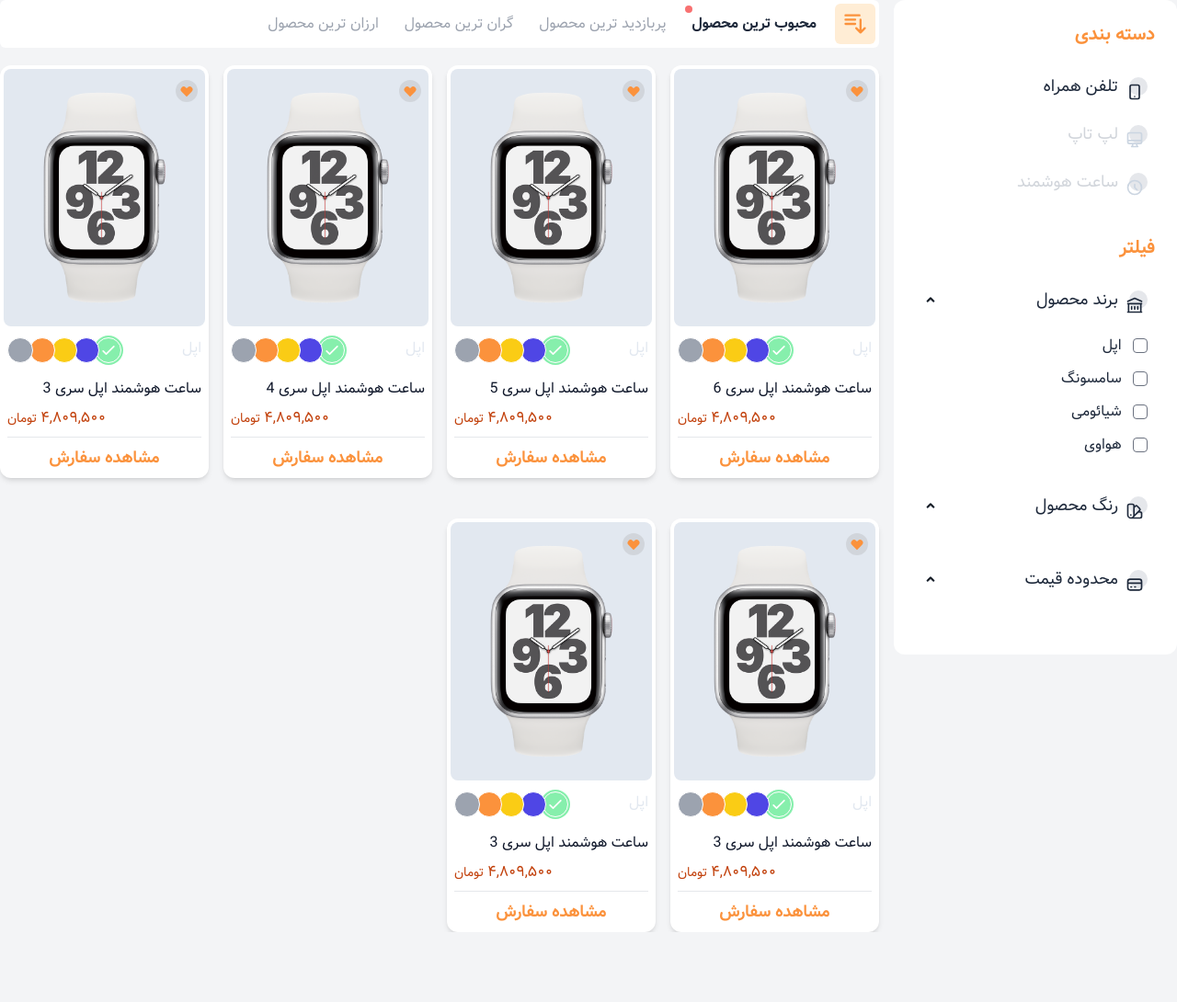
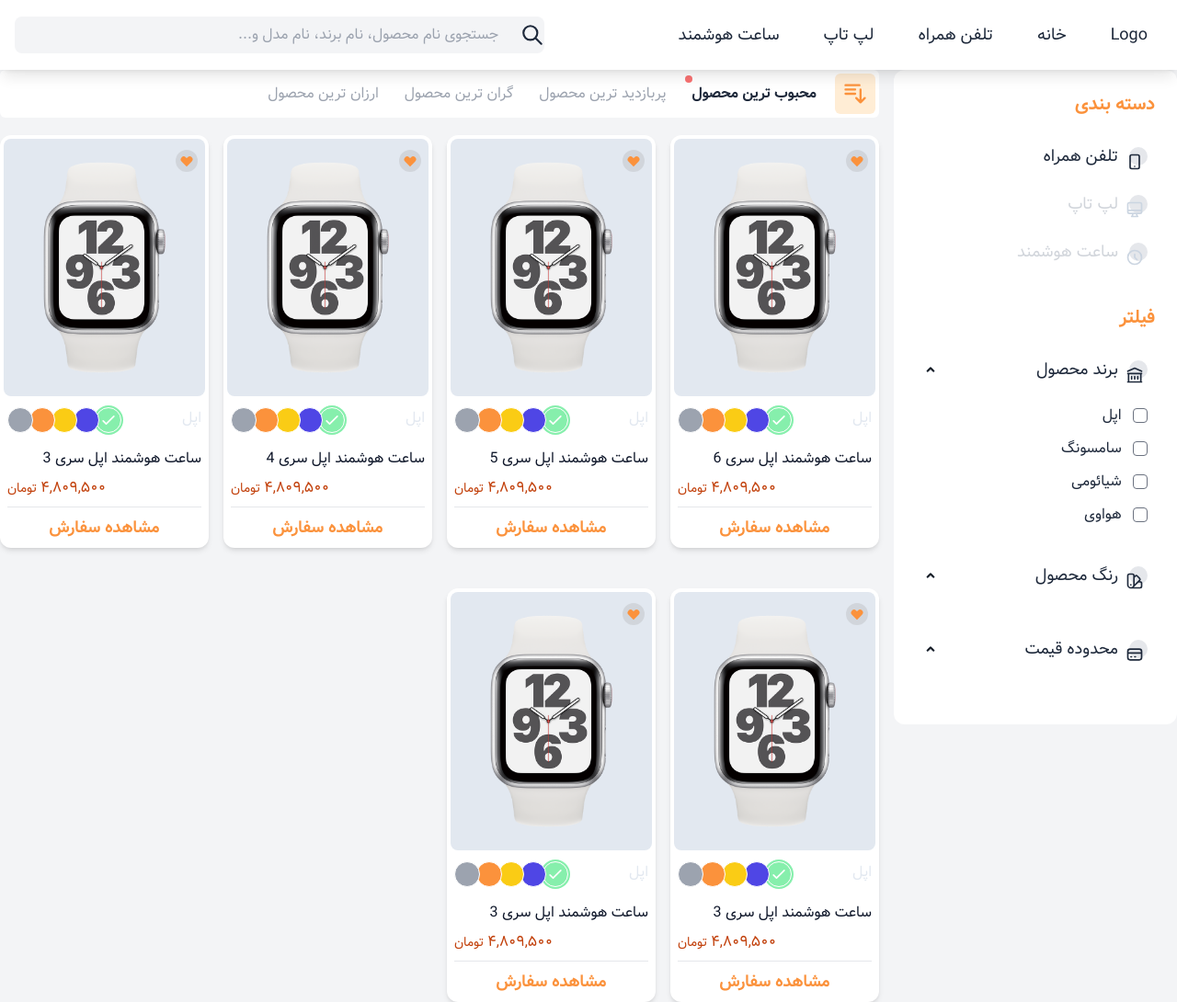
Before and after one commit to Reza2478/DigitizeApp, a website: page public/index.html in a window 1280 px wide. Shown: the whole page at 92% size. Before the commit the page ends 1014 px from the top, so only its background shows below. Drawn offline with nearby package versions, Linux system fonts and the light colour scheme.

Commit message:
navbar is completed

```diff
--- a/public/index.html
+++ b/public/index.html
@@ -74,6 +74,23 @@
       </div>
     </div>
 
+    <nav class="bg-white flex items-center justify-between p-4 top-0 sticky z-10 shadow-lg">
+      <ul class="flex justify-center items-center text-lg gap-x-4 text-slate-800">
+        <li><a class="block hover:bg-gray-100 transition-all duration-500 px-4 py-2 rounded" href="#">Logo</a></li>
+        <li><a class="block hover:bg-gray-100 transition-all duration-500 px-4 py-2 rounded" href="#">خانه</a></li>
+        <li><a class="block hover:bg-gray-100 transition-all duration-500 px-4 py-2 rounded" href="#">تلفن همراه</a></li>
+        <li><a class="block hover:bg-gray-100 transition-all duration-500 px-4 py-2 rounded" href="#">لپ تاپ</a></li>
+        <li><a class="block hover:bg-gray-100 transition-all duration-500 px-4 py-2 rounded" href="#">ساعت هوشمند</a></li>
+      </ul>
+      <div class="flex-1 max-w-xl">
+        <div class="flex items-center bg-gray-100 rounded-lg">
+          <svg xmlns="http://www.w3.org/2000/svg" class="h-7 w-7 stroke-slate-800" fill="none" viewBox="0 0 24 24" stroke="currentColor" stroke-width="2">
+            <path stroke-linecap="round" stroke-linejoin="round" d="M21 21l-6-6m2-5a7 7 0 11-14 0 7 7 0 0114 0z" />
+          </svg>
+          <input class="w-full mr-4 focus:outline-none bg-transparent p-2 text-slate-800" type="text" name="" id="" placeholder="جستجوی نام محصول، نام برند، نام مدل و...">
+        </div>
+      </div>
+    </nav>
     <div class="grid grid-cols-12 md:grid-rows-[55px_minmax(500px,_1fr)] gap-4">
       <!--sidebar section-->
       <div class="hidden md:block col-span-4 row-span-2 lg:col-span-3">
```
Also changed, not shown: public/build/tailwind.css.
